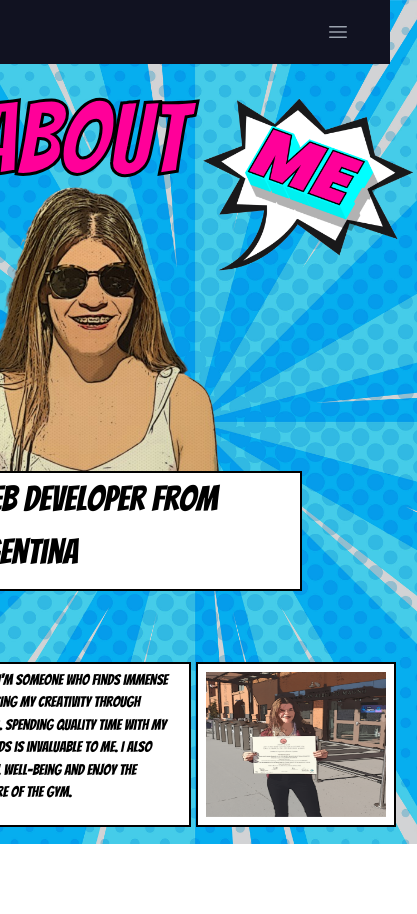
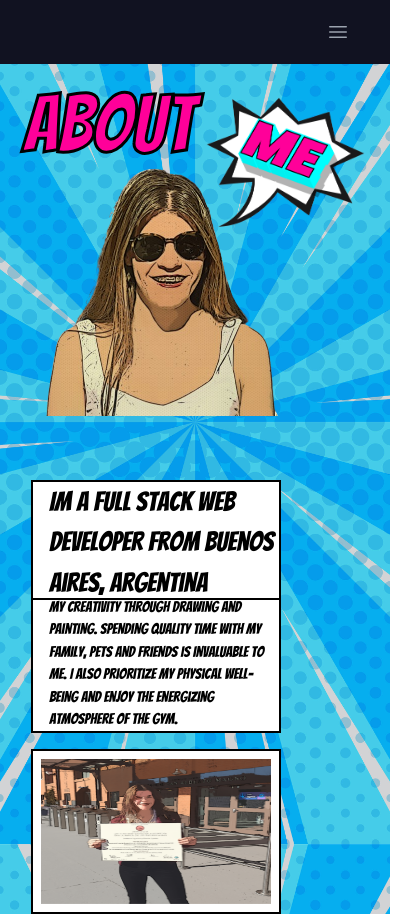
Before and after one commit to paupuentes919/portfolio-paula-puentes, a React (Create React App) app: page /about in a window 390 px wide. Shown: the whole page, 417 px wide, since content can reach past the window. Before the commit the page ends 844 px from the top, so only its background shows below. Built offline with nearby package versions, Linux system fonts and the light colour scheme.

Commit message:
about me section responsive

```diff
--- a/src/css/components/About.css
+++ b/src/css/components/About.css
@@ -1,4 +1,4 @@
-@import url('https://fonts.googleapis.com/css2?family=Bangers&display=swap');
+@import url("https://fonts.googleapis.com/css2?family=Bangers&display=swap");
 
 .img-about-me {
   position: absolute;
@@ -19,7 +19,7 @@
 }
 
 .about-me-text {
-    font-family: 'Bangers';
+  font-family: "Bangers";
   font-size: 150px;
   display: flex;
   justify-content: flex-end;
@@ -28,7 +28,7 @@
 }
 
 .full-stack-text {
-    font-family: 'Bangers';
+  font-family: "Bangers";
   font-size: 40px;
   position: absolute;
   top: 53%;
@@ -42,7 +42,7 @@
 
 .description-about-me {
   padding-top: 0.3rem;
-    font-family: 'Bangers';
+  font-family: "Bangers";
   font-size: 18px;
   max-width: 25%;
   position: absolute;
@@ -69,7 +69,7 @@
   justify-content: unset;
 }
 
-@media(max-width: 1465px) {
+@media (max-width: 1465px) {
   .full-stack-text {
     font-size: 35px;
   }
@@ -83,7 +83,7 @@
   }
 }
 
-@media (max-width:1360px){
+@media (max-width: 1360px) {
   .img-about-me {
     height: 300px;
     position: unset;
@@ -126,5 +126,126 @@
 }
 
 @media (max-width: 757px) {
+  .full-stack-text {
+    font-size: 27px;
+    left: 5%;
+    width: 527px;
+  }
+  .description-about-me {
+    left: 5%;
+    width: 319px;
+  }
 
+  .img-facultad {
+    left: 50%;
   }
+}
+
+@media (max-width: 720px) {
+  .comic-container {
+    display: block;
+  }
+  .description-about-me {
+    position: unset;
+    margin-left: 8%;
+    width: 527px;
+    max-width: unset;
+    margin-top: 8rem;
+    margin-bottom: 1rem;
+    min-height: unset;
+    height: 120px;
+  }
+
+  .img-facultad {
+    position: unset;
+    margin-left: 28%;
+  }
+
+  .full-stack-text {
+    top: 63%;
+    left: 8%;
+  }
+}
+
+@media (max-width: 607px) {
+  .img-about-me {
+    margin-top: -5rem;
+    height: 250px;
+  }
+  .about-me-text {
+    font-size: 80px;
+  }
+  .img-me {
+    height: 150px;
+  }
+  .full-stack-text {
+    top: 54%;
+    width: 450px;
+  }
+  .description-about-me {
+    width: 450px;
+  }
+}
+
+@media (max-width: 550px) {
+  .img-about-me {
+    margin-right: 5rem;
+  }
+}
+
+@media (max-width: 514px) {
+  .full-stack-text {
+    width: 350px;
+  }
+  .description-about-me {
+    width: 350px;
+  }
+  .img-facultad {
+    margin-left: 20%;
+  }
+}
+
+@media (max-width: 400px) {
+  .full-stack-text {
+    width: 250px;
+  }
+  .description-about-me {
+    width: 250px;
+    height: unset;
+  }
+  .img-facultad {
+    margin-left: 8%;
+    width: 250px;
+  }
+}
+
+@media (max-width: 362px) {
+  .about-me-text {
+    font-size: 60px;
+  }
+  .img-me {
+    height: 120px;
+  }
+  .img-about-me {
+    height: 220px;
+  }
+  .full-stack-text {
+    width: 230px;
+    height: unset;
+    top: 45%;
+  }
+  .description-about-me {
+    width: 230px;
+    margin-top: 11rem;
+    height: unset;
+  }
+  .img-facultad {
+    width: 230px;
+  }
+}
+
+@media (max-width: 326px) {
+  .img-about-me {
+    margin-left: 2.5rem;
+  }
+}
```
Lines whose indentation alone changed are shown as unchanged.
